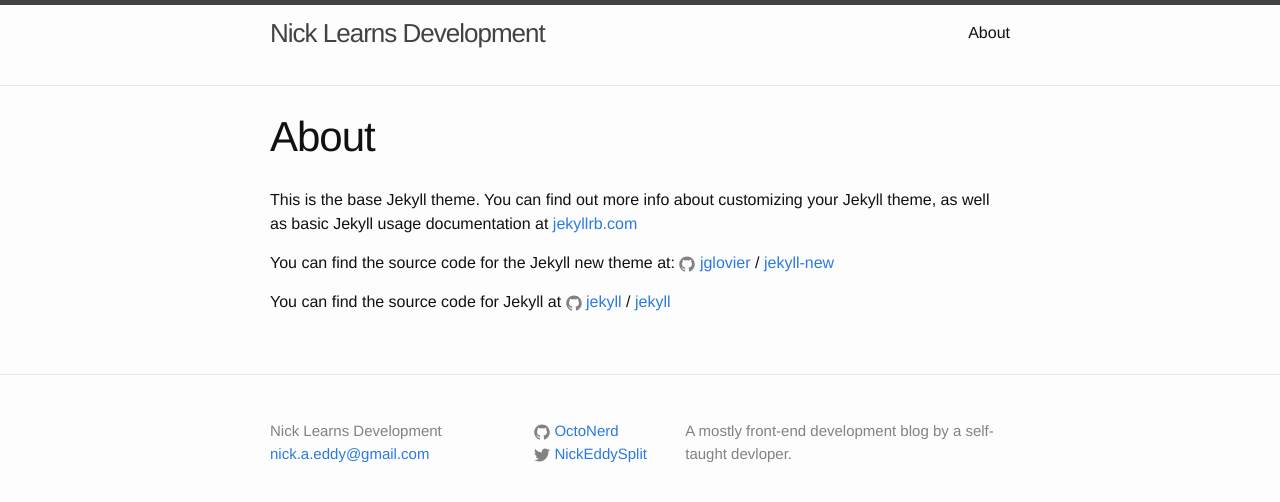
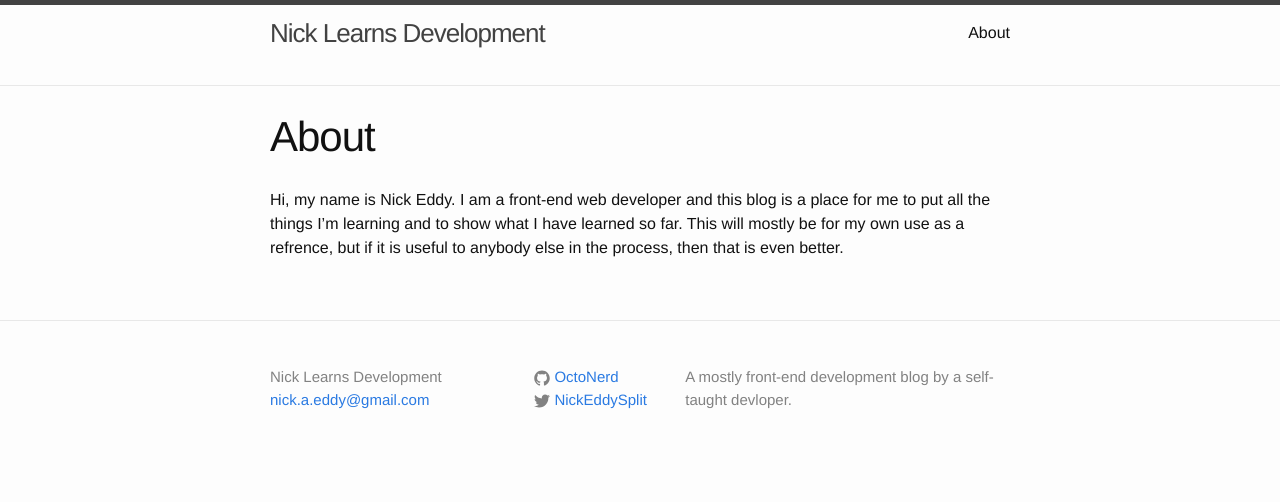
Before and after one commit to OctoNerd/OctoNerd.github.io, a Jekyll site: the page built from about.md, in a window 1280 px wide. Shown: the top 502 px of the page. Built offline with Jekyll 4.4.1, drawn with Linux system fonts in a browser that asks for light colours.

Commit message:
updated about page

```diff
--- a/about.md
+++ b/about.md
@@ -4,12 +4,4 @@ title: About
 permalink: /about/
 ---
 
-This is the base Jekyll theme. You can find out more info about customizing your Jekyll theme, as well as basic Jekyll usage documentation at [jekyllrb.com](http://jekyllrb.com/)
-
-You can find the source code for the Jekyll new theme at:
-{% include icon-github.html username="jglovier" %} /
-[jekyll-new](https://github.com/jglovier/jekyll-new)
-
-You can find the source code for Jekyll at
-{% include icon-github.html username="jekyll" %} /
-[jekyll](https://github.com/jekyll/jekyll)
+Hi, my name is Nick Eddy. I am a front-end web developer and this blog is a place for me to put all the things I'm learning and to show what I have learned so far. This will mostly be for my own use as a refrence, but if it is useful to anybody else in the process, then that is even better.
```
